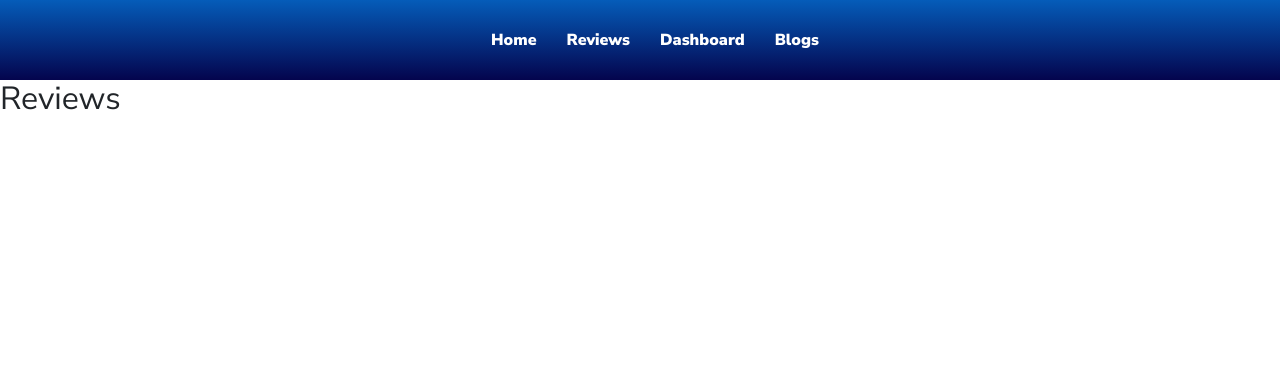
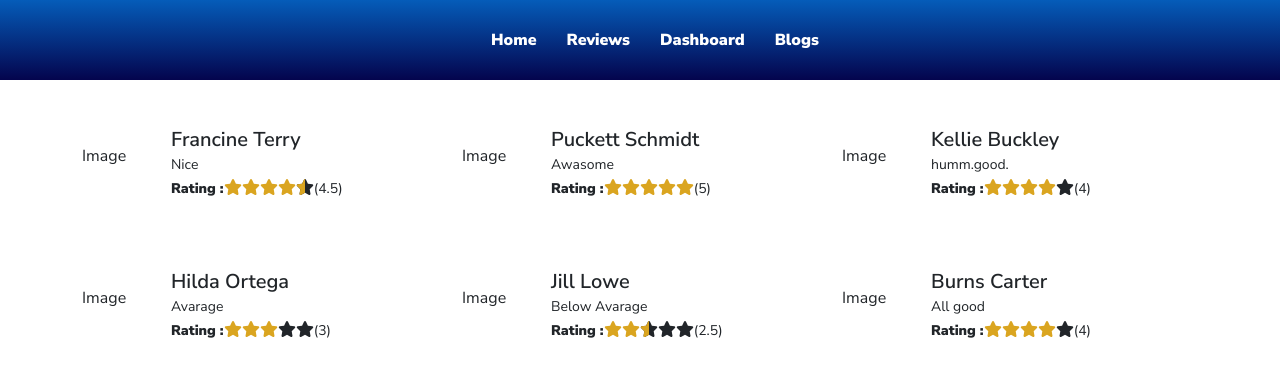
Before and after one commit to GM-Zesan/Watch-Review, a React (Create React App) app: page /reviews in a window 1280 px wide. Shown: the top 376 px of the page. Built offline with nearby package versions, Linux system fonts and the light colour scheme.

Commit message:
home page 3 review and full review on review page

```diff
--- a/src/components/Home/Home.js
+++ b/src/components/Home/Home.js
@@ -3,14 +3,13 @@ import "./Home.css";
 import heroImg from "../../images/1.jpg";
 import Review from "../Review/Review";
 import { Link } from "react-router-dom";
+import useReview from "../../hooks/useReview";
 const Home = () => {
-    const [reviews, setReviews] = useState([]);
+    const [reviews, setReviews] = useReview();
+    const [homeReviews, setHomeReviews] = useState([]);
     useEffect(() => {
-        fetch("review.json")
-            .then((res) => res.json())
-            .then((data) => setReviews(data));
-
-    },[]);
+        setHomeReviews(reviews.slice(0, 3));
+    }, [reviews]);
     return (
         <div className="container">
             <div className="hero-section row mt-4">
@@ -31,11 +30,11 @@ const Home = () => {
             <div className="review-section my-5">
                 <h2 className="mb-5">Customers Review</h2>
                 <div className="review-container row">
-                    {reviews.map((review) => (
+                    {homeReviews.map((review) => (
                         <Review key={review.id} review={review}></Review>
                     ))}
                 </div>
-                <div className="review-btn">
+                <div className="review-btn py-4">
                     <Link to="/reviews">See All Reviews</Link>
                 </div>
             </div>
--- /dev/null
+++ b/src/components/NoPage/NoPage.css
@@ -0,0 +1,9 @@
+.error {
+    height: calc(100vh - 80px);
+}
+.error-img {
+    height: 100%;
+    display: flex;
+    text-align: center;
+    justify-content: center;
+}
--- a/src/components/NoPage/NoPage.js
+++ b/src/components/NoPage/NoPage.js
@@ -1,9 +1,12 @@
-import React from 'react';
-
+import React from "react";
+import noPage from "../../images/404.jpg";
+import "./NoPage.css";
 const NoPage = () => {
     return (
-        <div>
-            <h2>404</h2>
+        <div className="container error">
+            <div className="error-img">
+                <img className="img-fluid" src={noPage} alt="" />
+            </div>
         </div>
     );
 };
--- a/src/components/Reviews/Reviews.js
+++ b/src/components/Reviews/Reviews.js
@@ -1,9 +1,49 @@
-import React from 'react';
+import { faStar } from '@fortawesome/free-solid-svg-icons';
+import { FontAwesomeIcon } from '@fortawesome/react-fontawesome';
+import React, { useEffect, useState } from 'react';
+import Rating from 'react-rating';
+import useReview from '../../hooks/useReview';
 
 const Reviews = () => {
+    const [reviews, setReviews] = useReview();
+
     return (
-        <div>
-            <h2>Reviews</h2>
+        <div className='container mt-5'>
+            <div className="review-container row">
+                {reviews.map((review) => (
+                    <div className="review col-md-4">
+                        <div>
+                            <p>Image</p>
+                        </div>
+                        <div className="reviewer-info">
+                            <h5>{review.name}</h5>
+                            <p>
+                                <small>{review.description}</small>
+                            </p>
+                            <p>
+                                <small>
+                                    <strong>Rating :</strong>
+                                </small>
+                                <Rating
+                                    initialRating={review.rating}
+                                    emptySymbol={
+                                        <FontAwesomeIcon icon={faStar} />
+                                    }
+                                    fullSymbol={
+                                        <FontAwesomeIcon
+                                            style={{ color: "goldenrod" }}
+                                            icon={faStar}
+                                        />
+                                    }
+                                    fractions={2}
+                                    readonly
+                                />
+                                <small>({review.rating})</small>
+                            </p>
+                        </div>
+                    </div>
+                ))}
+            </div>
         </div>
     );
 };
--- /dev/null
+++ b/src/hooks/useReview.js
@@ -0,0 +1,12 @@
+const { useState, useEffect } = require("react")
+
+const useReview = () => {
+    const [reviews, setReviews] = useState([]);
+    useEffect(() => {
+        fetch('review.json')
+            .then(res => res.json())
+            .then(data => setReviews(data));
+    }, [])
+    return [reviews, setReviews];
+}
+export default useReview;
```
Also changed, not shown: src/images/404.jpg (added).
